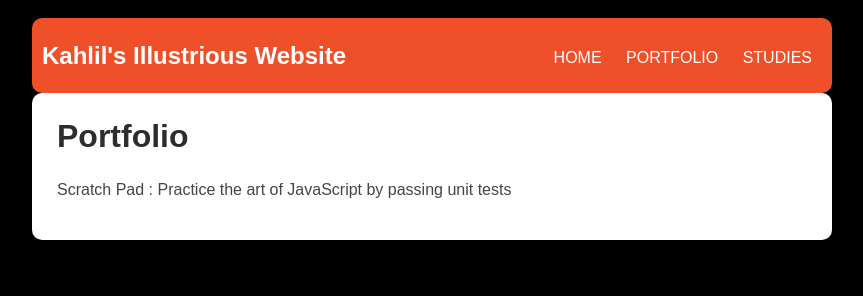
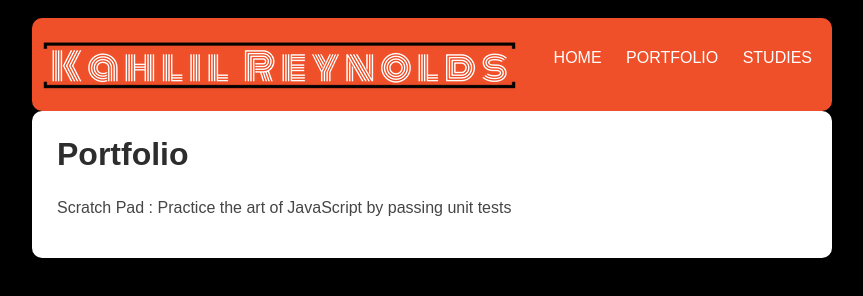
Before and after one commit to KahlilR23/kahlilr23.github.io, a plain HTML site: page portfolio.html in a window 1280 px wide. Shown: the whole page, without its empty margins (208-1071 px from the left). Drawn offline with nearby package versions, Linux system fonts and the light colour scheme.

Commit message:
added homepage click to the picture

```diff
--- a/portfolio.html
+++ b/portfolio.html
@@ -112,7 +112,7 @@
     <body>
       <div id="all-contents">
       <nav>
-            <header>Kahlil's Illustrious Website</header>
+            <header><a href="index.html"><img src="/kahlilr23.github.io/KahlilLogoSMALL.PNG" alt="Kahlil logo for his javascript webpage." width="475" height="62"></img></a></header>
             <ul>
                 <li><a href="index.html">Home</a></li>
                 <li><a href="portfolio.html">Portfolio</a></li>
```
Also changed, not shown: index.html (+1 -1 lines), studies.html (+1 -1 lines).
